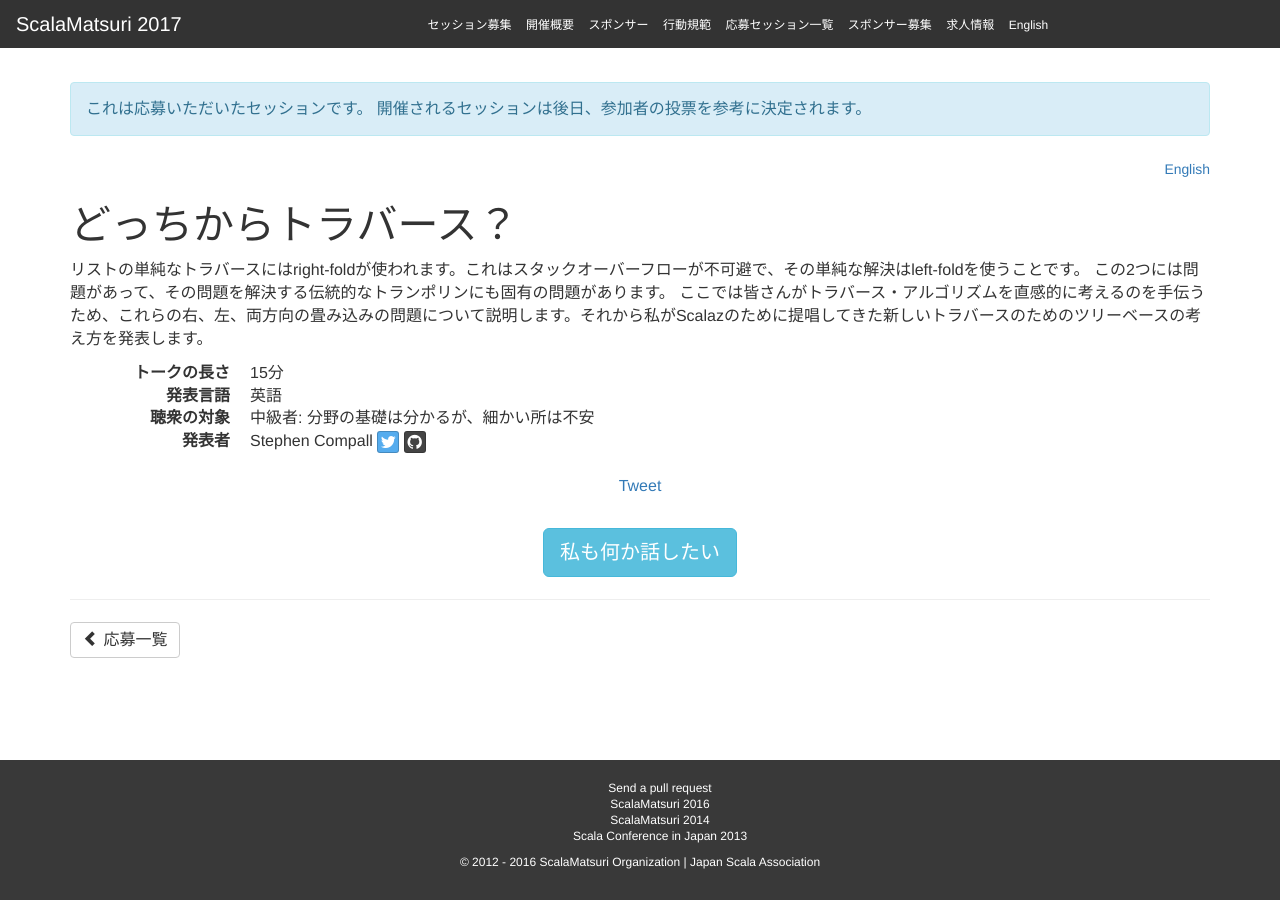
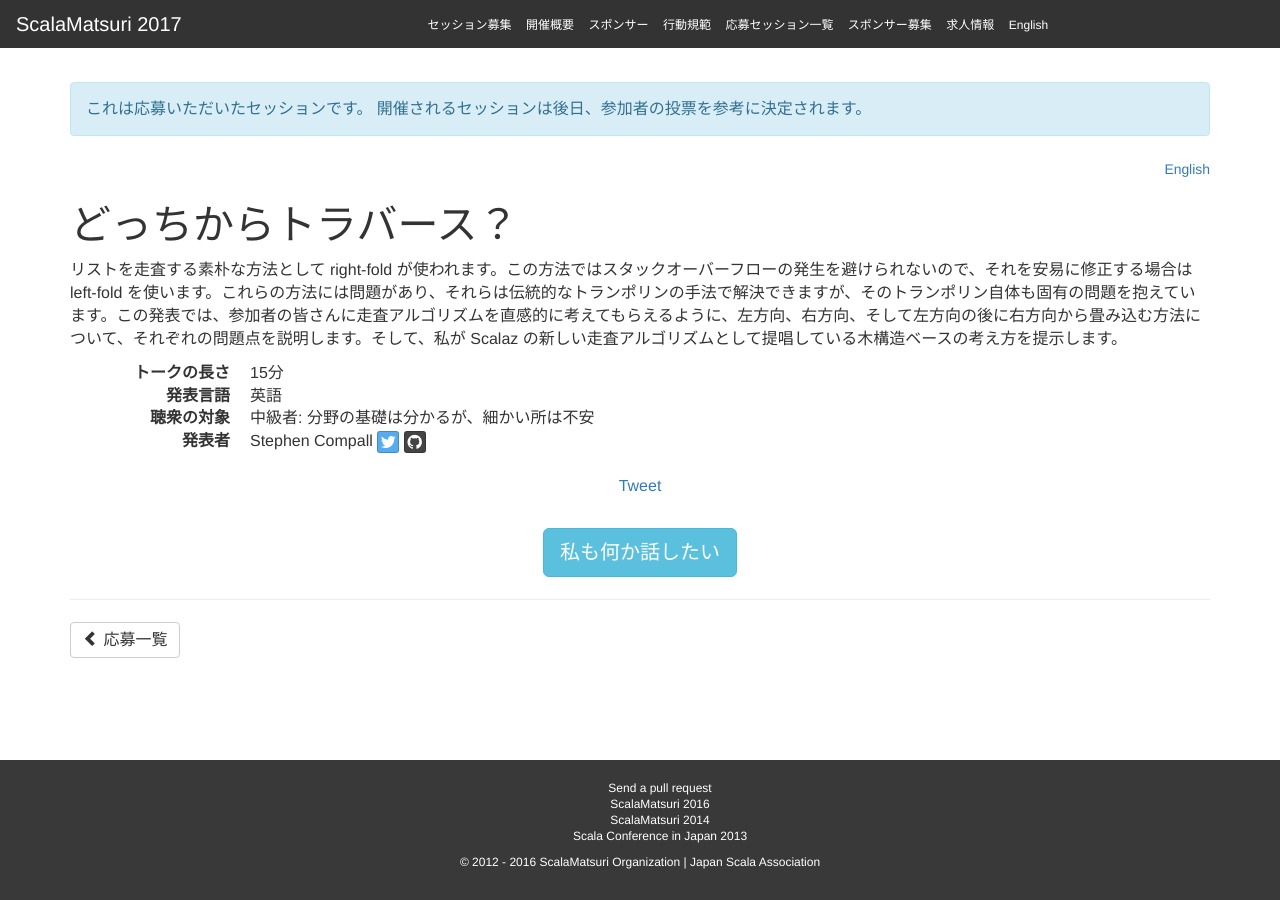
Before and after one commit to scalajp/2017.scalamatsuri.org, a Jekyll site: the page built from _candidates_ja/StephenCompall_1.md, in a window 1280 px wide. Built offline with Jekyll 4.4.1, drawn with Linux system fonts in a browser that asks for light colours; nearby versions of some CDN libraries; comment, search, counter and statistics services are not loaded.

Commit message:
some fixes

```diff
--- a/_candidates_ja/StephenCompall_1.md
+++ b/_candidates_ja/StephenCompall_1.md
@@ -10,6 +10,4 @@
   - Functional Programming
   - Best Practices
 ---
-リストの単純なトラバースにはright-foldが使われます。これはスタックオーバーフローが不可避で、その単純な解決はleft-foldを使うことです。
-この2つには問題があって、その問題を解決する伝統的なトランポリンにも固有の問題があります。
-ここでは皆さんがトラバース・アルゴリズムを直感的に考えるのを手伝うため、これらの右、左、両方向の畳み込みの問題について説明します。それから私がScalazのために提唱してきた新しいトラバースのためのツリーベースの考え方を発表します。
+リストを走査する素朴な方法として right-fold が使われます。この方法ではスタックオーバーフローの発生を避けられないので、それを安易に修正する場合は left-fold を使います。これらの方法には問題があり、それらは伝統的なトランポリンの手法で解決できますが、そのトランポリン自体も固有の問題を抱えています。この発表では、参加者の皆さんに走査アルゴリズムを直感的に考えてもらえるように、左方向、右方向、そして左方向の後に右方向から畳み込む方法について、それぞれの問題点を説明します。そして、私が Scalaz の新しい走査アルゴリズムとして提唱している木構造ベースの考え方を提示します。
```
